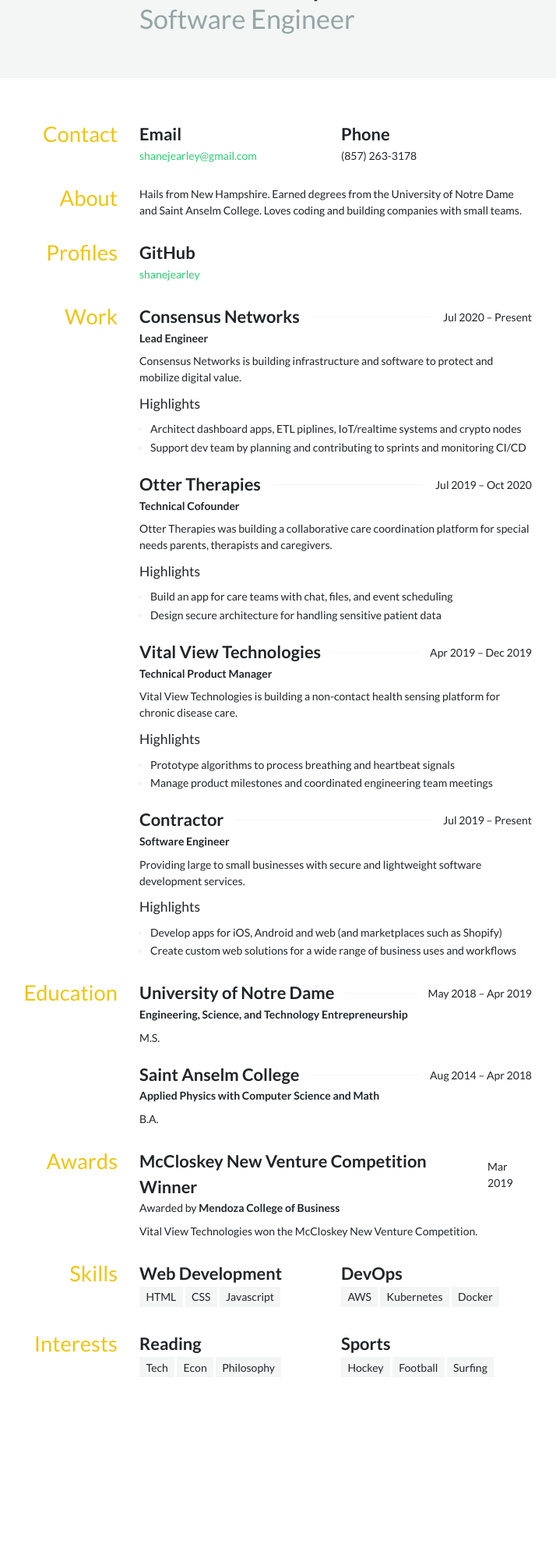
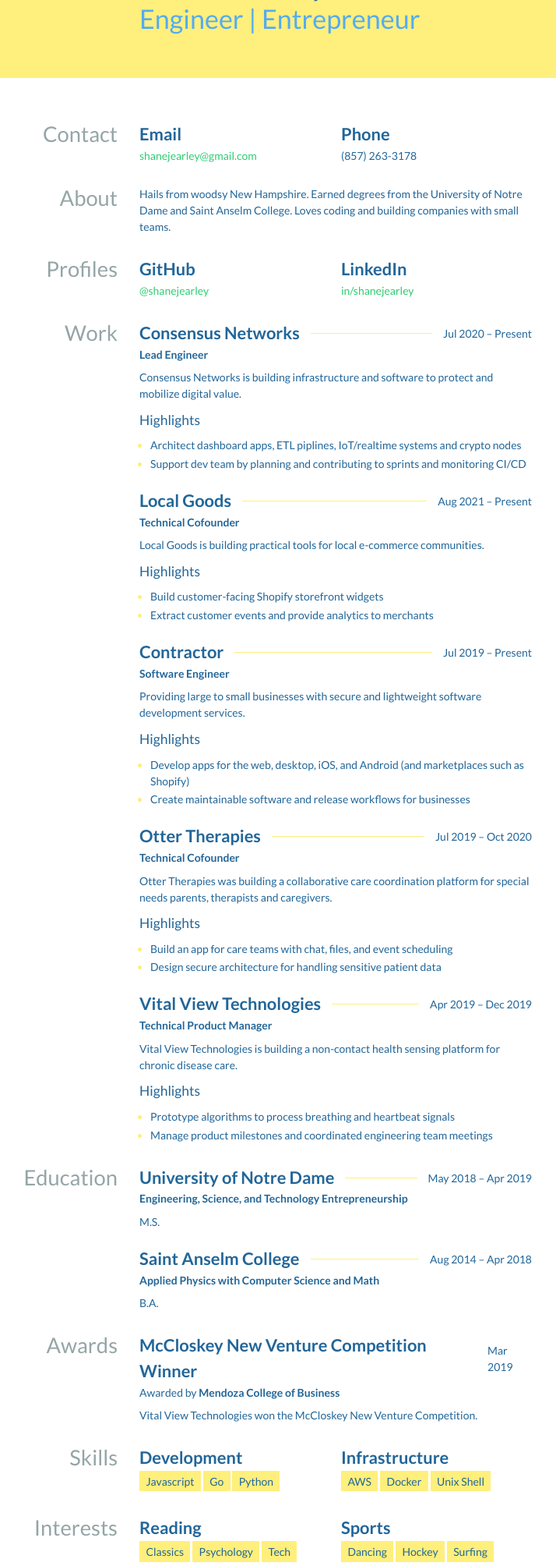
Before and after one commit to shanejearley/shanejearley.github.io, a website: page index.html in a window 1280 px wide. Shown: the part 104-2112 px from the top of the page at 78% size, without its empty margins (307-1021 px from the left). Before the commit the page ends 1929 px from the top, so only its background shows below. Drawn offline with Linux system fonts and the light colour scheme.

Commit message:
Update descriptions

```diff
--- a/index.html
+++ b/index.html
@@ -3,16 +3,16 @@
   <head>
     <meta charset="utf-8">
     <title>Shane Earley</title>
-    <meta name="description" content="Hails from New Hampshire. Earned degrees from the University of Notre Dame and Saint Anselm College. Loves coding and building companies with small teams.">
+    <meta name="description" content="Hails from woodsy New Hampshire. Earned degrees from the University of Notre Dame and Saint Anselm College. Loves coding and building companies with small teams.">
     <meta name="viewport" content="width=device-width, initial-scale=1">
     <link rel="stylesheet" href="https://fonts.googleapis.com/css?family=Lato:400,700&display=swap">
     <style>:root {
   /* Colors */
-  --primaryColor: #212529;
-  --secondaryColor: #95a5a6;
-  --accentColor: #f1c40f;
+  --primaryColor: #226699;
+  --secondaryColor: #54ACEE;
+  --accentColor: #95a5a6;
   --linkColor: #2ecc71;
-  --mutedColor: #f4f6f6;
+  --mutedColor: #FFEF7C;
 
   /* Typography */
   --ratio: 1.25;
@@ -223,7 +223,7 @@
   <body>
       <header class="masthead">
           <h1>Shane Earley</h1>
-          <h2>Software Engineer</h2>
+          <h2>Engineer | Entrepreneur</h2>
       </header>
       <section id="contact">
         <h3>Contact</h3>
@@ -241,7 +241,7 @@
         <section id="about">
           <h3>About</h3>
           <article>
-            <p>Hails from New Hampshire. Earned degrees from the University of Notre Dame and Saint Anselm College. Loves coding and building companies with small teams.</p>
+            <p>Hails from woodsy New Hampshire. Earned degrees from the University of Notre Dame and Saint Anselm College. Loves coding and building companies with small teams.</p>
           </article>
         </section>
         <section id="profiles">
@@ -249,7 +249,11 @@
           <div class="grid-list">
               <div>
                   <h4>GitHub</h4>
-                    <a href="https://www.github.com/shanejearley">shanejearley</a>
+                    <a href="https://www.github.com/shanejearley">@shanejearley</a>
+              </div>
+              <div>
+                  <h4>LinkedIn</h4>
+                    <a href="https://www.linkedin.com/in/shanejearley">in/shanejearley</a>
               </div>
           </div>
         </section>
@@ -275,6 +279,46 @@
                 <ul>
                     <li>Architect dashboard apps, ETL piplines, IoT/realtime systems and crypto nodes</li>
                     <li>Support dev team by planning and contributing to sprints and monitoring CI/CD</li>
+                </ul>
+            </article>
+            <article>
+              <header>
+                <div class="spaced-list">
+                  <h4>Local Goods</h4>
+                  <span>
+                    <time datetime="2021-09-01">Aug 2021</time> –
+                    Present
+                  </span>
+                </div>
+                <div class="spaced-list">
+                    <strong>Technical Cofounder</strong>
+                </div>
+              </header>
+                <p>Local Goods is building practical tools for local e-commerce communities.</p>
+                <h5>Highlights</h5>
+                <ul>
+                    <li>Build customer-facing Shopify storefront widgets</li>
+                    <li>Extract customer events and provide analytics to merchants</li>
+                </ul>
+            </article>
+            <article>
+              <header>
+                <div class="spaced-list">
+                  <h4>Contractor</h4>
+                  <span>
+                    <time datetime="2019-08-01">Jul 2019</time> –
+                    Present
+                  </span>
+                </div>
+                <div class="spaced-list">
+                    <strong>Software Engineer</strong>
+                </div>
+              </header>
+                <p>Providing large to small businesses with secure and lightweight software development services.</p>
+                <h5>Highlights</h5>
+                <ul>
+                    <li>Develop apps for the web, desktop, iOS, and Android (and marketplaces such as Shopify)</li>
+                    <li>Create maintainable software and release workflows for businesses</li>
                 </ul>
             </article>
             <article>
@@ -315,26 +359,6 @@
                 <ul>
                     <li>Prototype algorithms to process breathing and heartbeat signals</li>
                     <li>Manage product milestones and coordinated engineering team meetings</li>
-                </ul>
-            </article>
-            <article>
-              <header>
-                <div class="spaced-list">
-                  <h4>Contractor</h4>
-                  <span>
-                    <time datetime="2019-08-01">Jul 2019</time> –
-                    Present
-                  </span>
-                </div>
-                <div class="spaced-list">
-                    <strong>Software Engineer</strong>
-                </div>
-              </header>
-                <p>Providing large to small businesses with secure and lightweight software development services.</p>
-                <h5>Highlights</h5>
-                <ul>
-                    <li>Develop apps for iOS, Android and web (and marketplaces such as Shopify)</li>
-                    <li>Create custom web solutions for a wide range of business uses and workflows</li>
                 </ul>
             </article>
         </div>
@@ -397,19 +421,19 @@
         <h3>Skills</h3>
         <div class="grid-list">
             <div>
-                <h4>Web Development</h4>
+                <h4>Development</h4>
                 <ul class="tag-list">
-                    <li>HTML</li>
-                    <li>CSS</li>
                     <li>Javascript</li>
+                    <li>Go</li>
+                    <li>Python</li>
                 </ul>
             </div>
             <div>
-                <h4>DevOps</h4>
+                <h4>Infrastructure</h4>
                 <ul class="tag-list">
                     <li>AWS</li>
-                    <li>Kubernetes</li>
                     <li>Docker</li>
+                    <li>Unix Shell</li>
                 </ul>
             </div>
         </div>
@@ -420,16 +444,16 @@
             <div>
                 <h4>Reading</h4>
                 <ul class="tag-list">
+                    <li>Classics</li>
+                    <li>Psychology</li>
                     <li>Tech</li>
-                    <li>Econ</li>
-                    <li>Philosophy</li>
                 </ul>
             </div>
             <div>
                 <h4>Sports</h4>
                 <ul class="tag-list">
+                    <li>Dancing</li>
                     <li>Hockey</li>
-                    <li>Football</li>
                     <li>Surfing</li>
                 </ul>
             </div>
```
Also changed, not shown: resume.json (+37 -29 lines), README.md (added).
